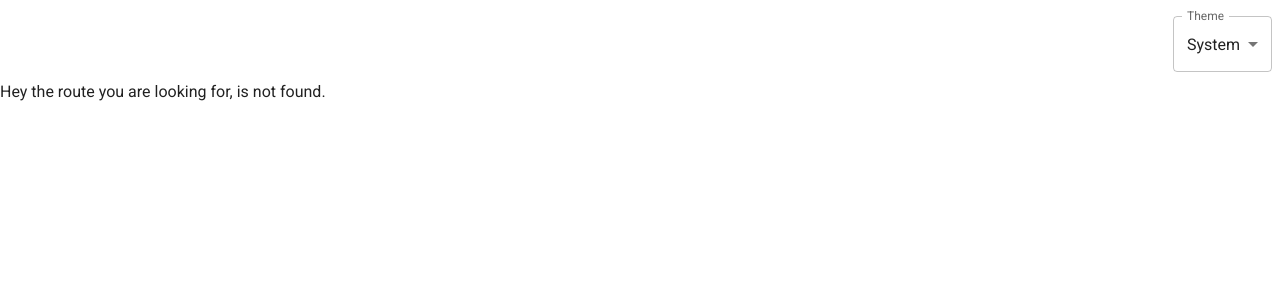
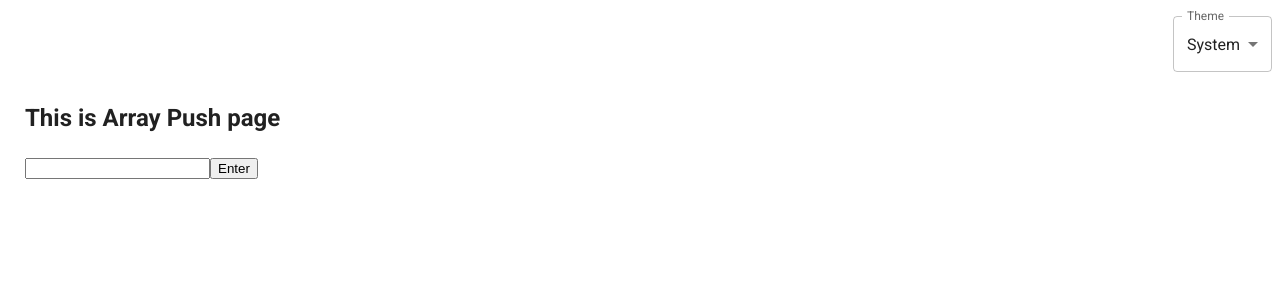
Before and after one commit to abdullatif422/spectra, a Next.js app: page /features/lessons/basicArrayPush in a window 1280 px wide. Before the commit this address had no page. Shown: the top 300 px of the page. Built offline with nearby package versions, Linux system fonts and the light colour scheme.

Commit message:
I have added basic array push usage with html tags

```diff
--- /dev/null
+++ b/src/app/features/lessons/basicArrayPush/page.tsx
@@ -0,0 +1,40 @@
+"use client";
+import React from "react";
+
+interface BasicArrayPushPropTypes {}
+
+function BasicArrayPush(props: BasicArrayPushPropTypes) {
+  const [array, setArray] = React.useState<string[]>([]);
+  const [newFruit, setNewFruit] = React.useState("");
+
+  const handleOnChange = (event: any) => {
+    setNewFruit(event.target.value);
+  };
+
+  const handleEnter = () => {
+    console.log(newFruit);
+    setArray((prev) => [...prev, newFruit]);
+  };
+
+  return (
+    <div
+      style={{
+        marginLeft: 25,
+      }}
+    >
+      <h2>This is Array Push page</h2>
+      <input value={newFruit} onChange={handleOnChange} />
+      <button onClick={handleEnter}>Enter</button>
+
+      {array?.map((el: string, index: number) => {
+        return (
+          <div key={index}>
+            <h3>{el}</h3>
+          </div>
+        );
+      })}
+    </div>
+  );
+}
+
+export default BasicArrayPush;
```
